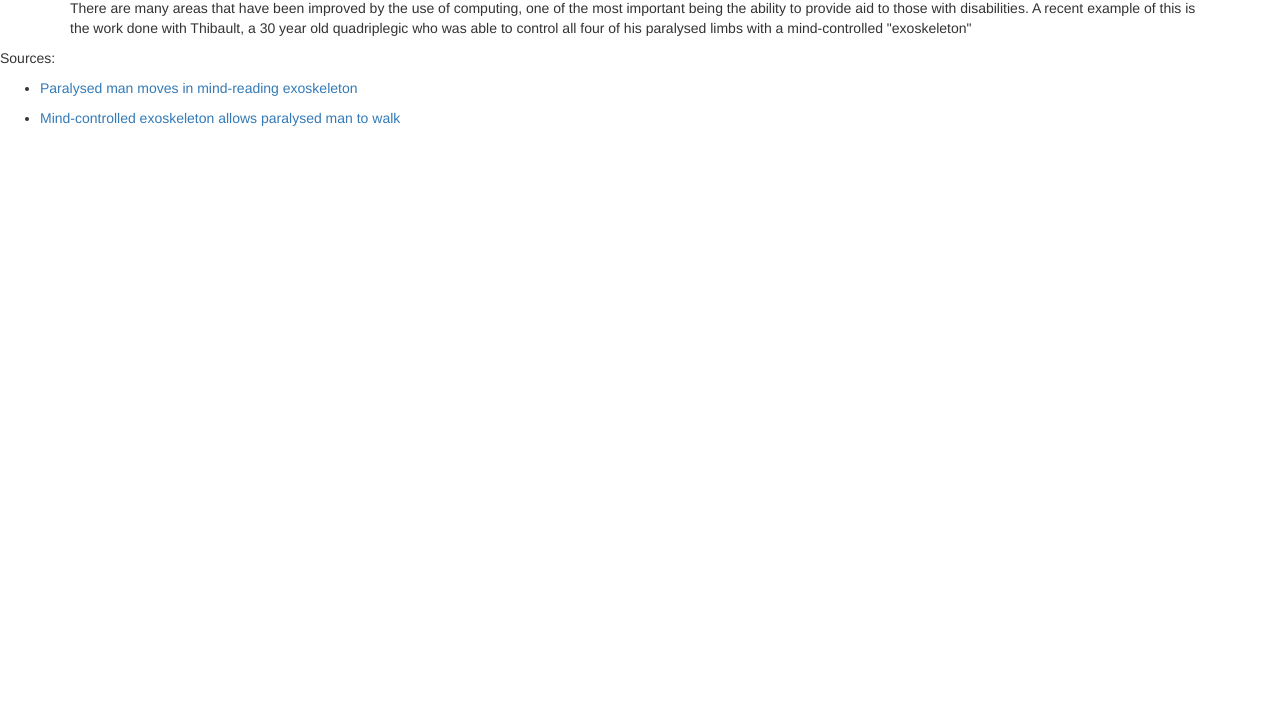
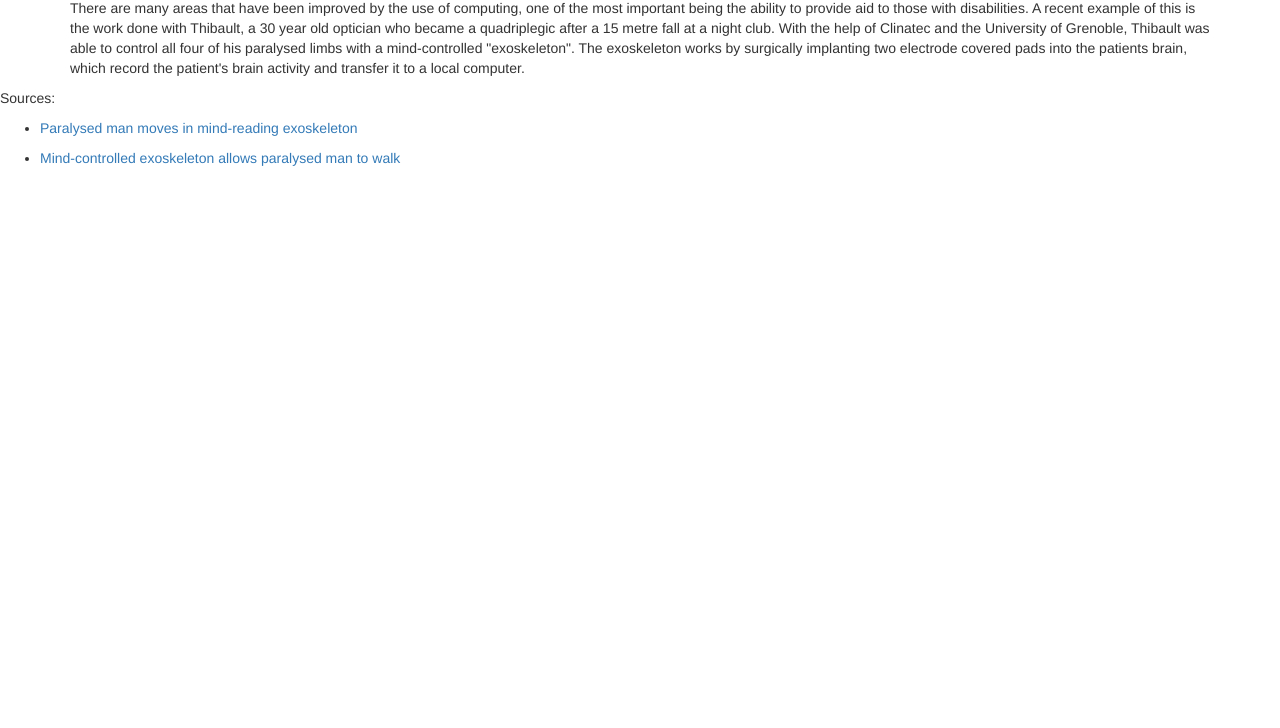
Before and after one commit to amb1plasma/amb1plasma.github.io, a plain HTML site: page bootstrapPage.html in a window 1280 px wide. Shown: the part 72-800 px from the top of the page. Drawn offline with nearby package versions, Linux system fonts and the light colour scheme.

Commit message:
Added more sentences

```diff
--- a/bootstrapPage.html
+++ b/bootstrapPage.html
@@ -13,8 +13,9 @@
 <div class="container">
   <h1>Using computer science to aid the disabled</h1>
   <p>There are many areas that have been improved by the use of computing, one of the most important being the ability to provide aid to those with disabilities.
-     A recent example of this is the work done with Thibault, a 30 year old quadriplegic who was able to control all four of his paralysed limbs with a mind-controlled
-     "exoskeleton"</p>
+     A recent example of this is the work done with Thibault, a 30 year old optician who became a quadriplegic after a 15 metre fall at a night club. With the help of Clinatec
+     and the University of Grenoble, Thibault was able to control all four of his paralysed limbs with a mind-controlled "exoskeleton". The exoskeleton works by surgically
+     implanting two electrode covered pads into the patients brain, which record the patient's brain activity and transfer it to a local computer.</p>
 </div>
 
 <div class="row">
```
